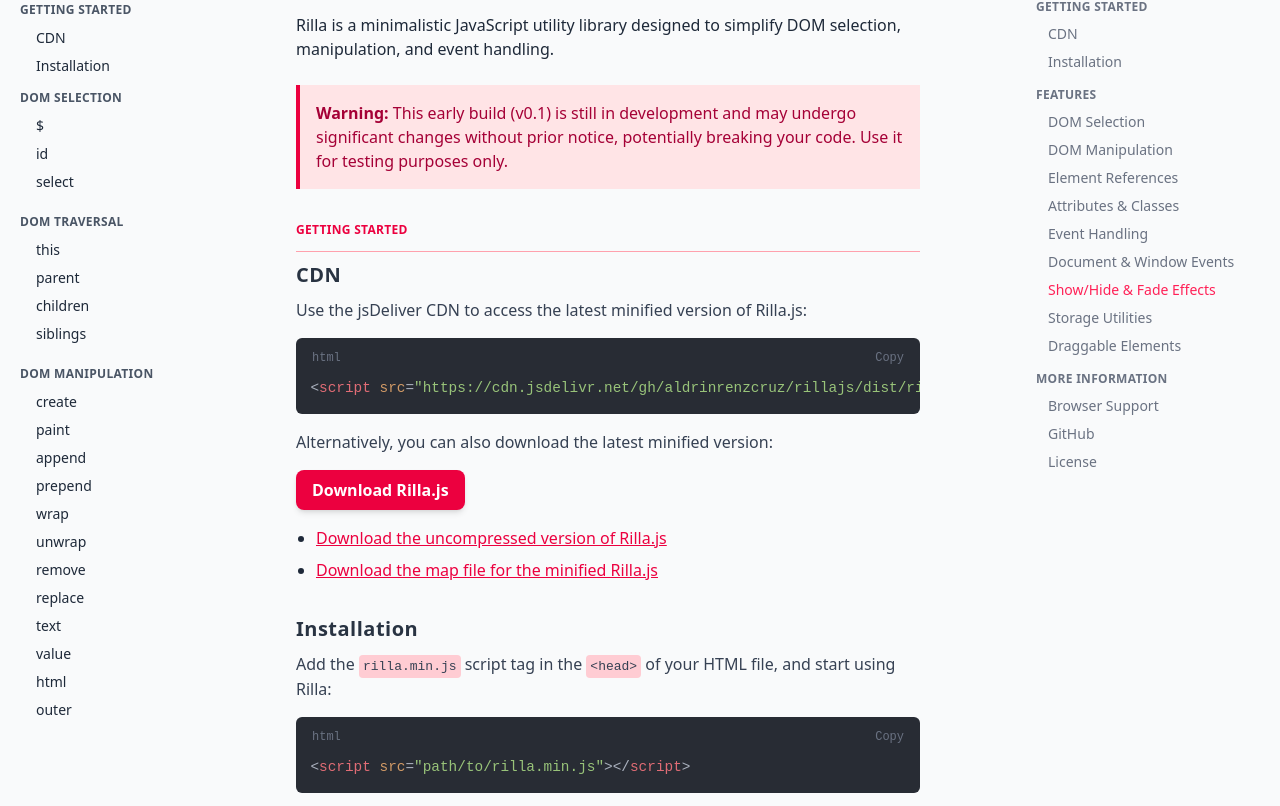
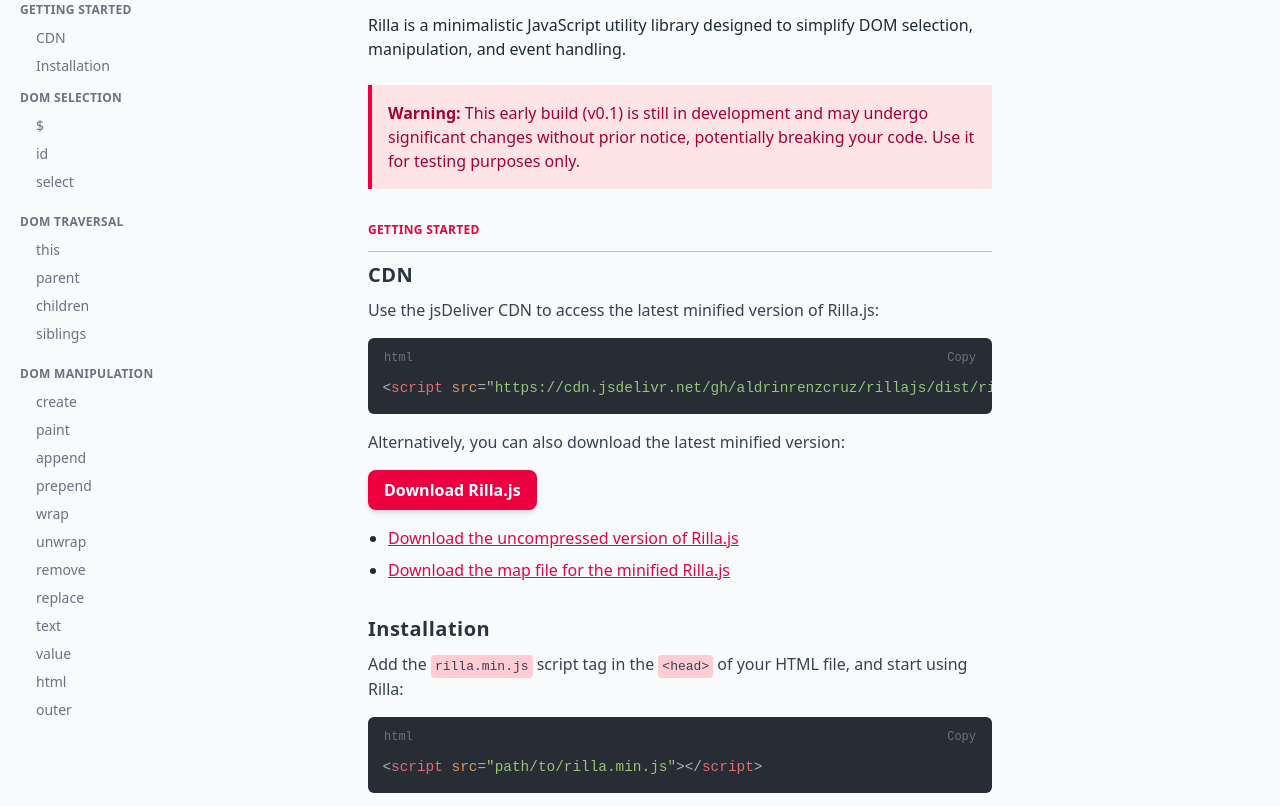
Before and after one commit to aldrinrenzcruz/rillajs, a website: page index.html in a window 1280 px wide. Shown: the part 84-890 px from the top of the page. Drawn offline with Linux system fonts and the light colour scheme.

Commit message:
Remove right sidebar and move to left content

```diff
--- a/index.html
+++ b/index.html
@@ -14,7 +14,7 @@
 <body>
   <div class="py-8 relative">
 
-    <aside class="hidden lg:block fixed lg:w-56 top-0 bottom-0 overflow-y-auto pt-2 pb-4 pl-5 pr-8">
+    <aside class="hidden lg:block fixed lg:w-60 top-0 bottom-0 overflow-y-auto pt-2 pb-4 pl-5 pr-8">
 
       <div class="mt-4 mb-6">
         <span class="text-2xl font-bold text-rose-600">
@@ -22,16 +22,20 @@
         </span>
       </div>
 
-      <ul class="space-y-2">
+      <ul class="space-y-2 toc">
         <li>
-          <span class="font-bold text-gray-600 uppercase text-xs tracking-wide">Getting Started</span>
+          <span class="font-bold text-gray-600 uppercase text-xs tracking-wide">
+            <a href="#getting-started">Getting Started</a>
+          </span>
           <ul class="space-y-2 text-sm mt-2 pl-4">
-            <li><a href="#" class="block hover:text-rose-500 transition">CDN</a></li>
-            <li><a href="#" class="block hover:text-rose-500 transition">Installation</a></li>
+            <li><a href="#cdn" class="block hover:text-rose-500 transition">CDN</a></li>
+            <li><a href="#installation" class="block hover:text-rose-500 transition">Installation</a></li>
           </ul>
         </li>
         <li>
-          <span class="font-bold text-gray-600 uppercase text-xs tracking-wide">DOM Selection</span>
+          <span class="font-bold text-gray-600 uppercase text-xs tracking-wide">
+            <a href="#dom-selection">DOM Selection</a>
+          </span>
           <ul class="space-y-2 text-sm mt-2 pl-4">
             <li><a href="#" class="block hover:text-rose-500 transition">$</a></li>
             <li><a href="#" class="block hover:text-rose-500 transition">id</a></li>
@@ -39,7 +43,9 @@
           </ul>
         </li>
         <li class="pt-2">
-          <span class="font-bold text-gray-600 uppercase text-xs tracking-wide">DOM Traversal</span>
+          <span class="font-bold text-gray-600 uppercase text-xs tracking-wide">
+            <a href="#dom-traversal">DOM Traversal</a>
+          </span>
           <ul class="space-y-2 text-sm mt-2 pl-4">
             <li><a href="#" class="block hover:text-rose-500 transition">this</a></li>
             <li><a href="#" class="block hover:text-rose-500 transition">parent</a></li>
@@ -48,7 +54,9 @@
           </ul>
         </li>
         <li class="pt-2">
-          <span class="font-bold text-gray-600 uppercase text-xs tracking-wide">DOM Manipulation</span>
+          <span class="font-bold text-gray-600 uppercase text-xs tracking-wide">
+            <a href="#dom-manipulation">DOM Manipulation</a>
+          </span>
           <ul class="space-y-2 text-sm mt-2 pl-4">
             <li><a href="#" class="block hover:text-rose-500 transition">create</a></li>
             <li><a href="#" class="block hover:text-rose-500 transition">paint</a></li>
@@ -65,7 +73,9 @@
           </ul>
         </li>
         <li class="pt-2">
-          <span class="font-bold text-gray-600 uppercase text-xs tracking-wide">Event Handling</span>
+          <span class="font-bold text-gray-600 uppercase text-xs tracking-wide">
+            <a href="#event-handling">Event Handling</a>
+          </span>
           <ul class="space-y-2 text-sm mt-2 pl-4">
             <li><a href="#" class="block hover:text-rose-500 transition">on</a></li>
             <li><a href="#" class="block hover:text-rose-500 transition">off</a></li>
@@ -77,7 +87,9 @@
           </ul>
         </li>
         <li class="pt-2">
-          <span class="font-bold text-gray-600 uppercase text-xs tracking-wide">Attribute Utilities</span>
+          <span class="font-bold text-gray-600 uppercase text-xs tracking-wide">
+            <a href="#attribute-utilities">Attribute Utilities</a>
+          </span>
           <ul class="space-y-2 text-sm mt-2 pl-4">
             <li><a href="#" class="block hover:text-rose-500 transition">attr</a></li>
             <li><a href="#" class="block hover:text-rose-500 transition">data</a></li>
@@ -90,7 +102,9 @@
           </ul>
         </li>
         <li class="pt-2">
-          <span class="font-bold text-gray-600 uppercase text-xs tracking-wide">String Manipulation</span>
+          <span class="font-bold text-gray-600 uppercase text-xs tracking-wide">
+            <a href="#string-manipulation">String Manipulation</a>
+          </span>
           <ul class="space-y-2 text-sm mt-2 pl-4">
             <li><a href="#" class="block hover:text-rose-500 transition">toTitleCase</a></li>
             <li><a href="#" class="block hover:text-rose-500 transition">toSentenceCase</a></li>
@@ -98,7 +112,9 @@
           </ul>
         </li>
         <li class="pt-2">
-          <span class="font-bold text-gray-600 uppercase text-xs tracking-wide">Element Visibility</span>
+          <span class="font-bold text-gray-600 uppercase text-xs tracking-wide">
+            <a href="#element-visibility">Element Visibility</a>
+          </span>
           <ul class="space-y-2 text-sm mt-2 pl-4">
             <li><a href="#" class="block hover:text-rose-500 transition">show</a></li>
             <li><a href="#" class="block hover:text-rose-500 transition">hide</a></li>
@@ -109,13 +125,17 @@
           </ul>
         </li>
         <li class="pt-2">
-          <span class="font-bold text-gray-600 uppercase text-xs tracking-wide">Element Interaction</span>
+          <span class="font-bold text-gray-600 uppercase text-xs tracking-wide">
+            <a href="#element-interaction">Element Interaction</a>
+          </span>
           <ul class="space-y-2 text-sm mt-2 pl-4">
             <li><a href="#" class="block hover:text-rose-500 transition">draggable</a></li>
           </ul>
         </li>
         <li class="pt-2">
-          <span class="font-bold text-gray-600 uppercase text-xs tracking-wide">Storage</span>
+          <span class="font-bold text-gray-600 uppercase text-xs tracking-wide">
+            <a href="#storage">Storage</a>
+          </span>
           <ul class="space-y-2 text-sm mt-2 pl-4">
             <li><a href="#" class="block hover:text-rose-500 transition">local</a></li>
             <li><a href="#" class="block hover:text-rose-500 transition">session</a></li>
@@ -123,7 +143,9 @@
           </ul>
         </li>
         <li class="pt-2">
-          <span class="font-bold text-gray-600 uppercase text-xs tracking-wide">Console</span>
+          <span class="font-bold text-gray-600 uppercase text-xs tracking-wide">
+            <a href="#console">Console</a>
+          </span>
           <ul class="space-y-2 text-sm mt-2 pl-4">
             <li><a href="#" class="block hover:text-rose-500 transition">log</a></li>
             <li><a href="#" class="block hover:text-rose-500 transition">warn</a></li>
@@ -131,7 +153,9 @@
           </ul>
         </li>
         <li class="pt-2">
-          <span class="font-bold text-gray-600 uppercase text-xs tracking-wide">More Information</span>
+          <span class="font-bold text-gray-600 uppercase text-xs tracking-wide">
+            <a href="#more-information">More Information</a>
+          </span>
           <ul class="space-y-2 text-sm mt-2 pl-4">
             <li><a href="#" class="block hover:text-rose-500 transition">Browser Support</a></li>
             <li><a href="#" class="block hover:text-rose-500 transition">Github</a></li>
@@ -141,8 +165,8 @@
       </ul>
     </aside>
 
-    <div class="max-w-6xl mx-auto">
-      <main class="w-full lg:ml-52 max-w-2xl px-6 mx-auto">
+    <main class="lg:pl-20 flex justify-center">
+      <div class="max-w-2xl px-6 w-full">
         <h1>Writing Vanilla JS Made Easy</h1>
         <p class="mb-6">Rilla is a minimalistic JavaScript utility library designed to simplify DOM selection, manipulation, and event handling.</p>
         <div class="bg-rose-100 text-rose-800 border-l-4 border-rose-600 p-4 mb-8">
@@ -237,46 +261,9 @@
           </article>
           <p>&copy; 2025 Rilla.js. MIT License.</p>
         </section>
-      </main>
+      </div>
+    </main>
 
-      <aside class="hidden lg:block fixed lg:w-64 top-0 bottom-0 overflow-y-auto pb-8 left-[calc(50%+352px)]">
-        <div class="pt-12 pl-8">
-          <h3 class="font-bold text-gray-500 mb-4 uppercase text-xs">On This Page</h3>
-          <nav class="toc text-sm pl-3">
-            <div class="mb-3">
-              <span class="font-semibold text-gray-600 uppercase text-xs tracking-wide"><a href="#getting-started">Getting Started</a></span>
-              <ul class="mt-2 pl-3 space-y-2 text-sm">
-                <li><a href="#cdn" class="text-gray-500 hover:text-rose-500 transition">CDN</a></li>
-                <li><a href="#installation" class="text-gray-500 hover:text-rose-500 transition">Installation</a></li>
-
-              </ul>
-            </div>
-            <div class="mb-3">
-              <span class="font-semibold text-gray-600 uppercase text-xs tracking-wide"><a href="#features">Features</a></span>
-              <ul class="mt-2 pl-3 space-y-2 text-sm">
-                <li><a href="#dom-selection" class="text-gray-500 hover:text-rose-500 transition">DOM Selection</a></li>
-                <li><a href="#dom-manipulation" class="text-gray-500 hover:text-rose-500 transition">DOM Manipulation</a></li>
-                <li><a href="#element-references" class="text-gray-500 hover:text-rose-500 transition">Element References</a></li>
-                <li><a href="#attributes-classes" class="text-gray-500 hover:text-rose-500 transition">Attributes &amp; Classes</a></li>
-                <li><a href="#event-handling" class="text-gray-500 hover:text-rose-500 transition">Event Handling</a></li>
-                <li><a href="#document-window" class="text-gray-500 hover:text-rose-500 transition">Document &amp; Window Events</a></li>
-                <li><a href="#visibility" class="text-gray-500 hover:text-rose-500 transition">Show/Hide &amp; Fade Effects</a></li>
-                <li><a href="#storage" class="text-gray-500 hover:text-rose-500 transition">Storage Utilities</a></li>
-                <li><a href="#draggable" class="text-gray-500 hover:text-rose-500 transition">Draggable Elements</a></li>
-              </ul>
-            </div>
-            <div>
-              <span class="font-semibold text-gray-600 uppercase text-xs tracking-wide"><a href="#more-information">More Information</a></span>
-              <ul class="mt-2 pl-3 space-y-2 text-sm">
-                <li><a href="#browser-support" class="text-gray-500 hover:text-rose-500 transition">Browser Support</a></li>
-                <li><a href="#github" class="text-gray-500 hover:text-rose-500 transition">GitHub</a></li>
-                <li><a href="#license" class="text-gray-500 hover:text-rose-500 transition">License</a></li>
-              </ul>
-            </div>
-          </nav>
-        </div>
-      </aside>
-    </div>
   </div>
 
   <script src="./public/js/app.js"></script>
```
Also changed, not shown: public/css/app.min.css.
